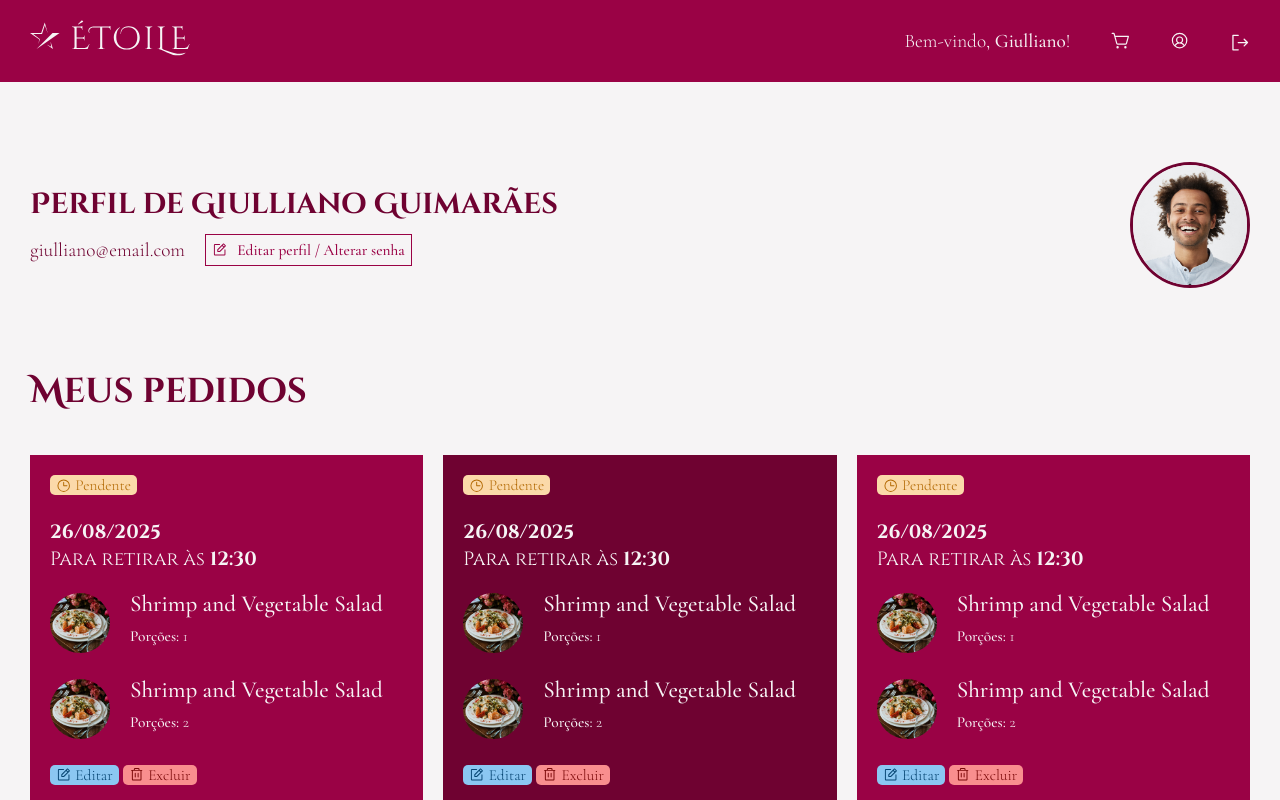
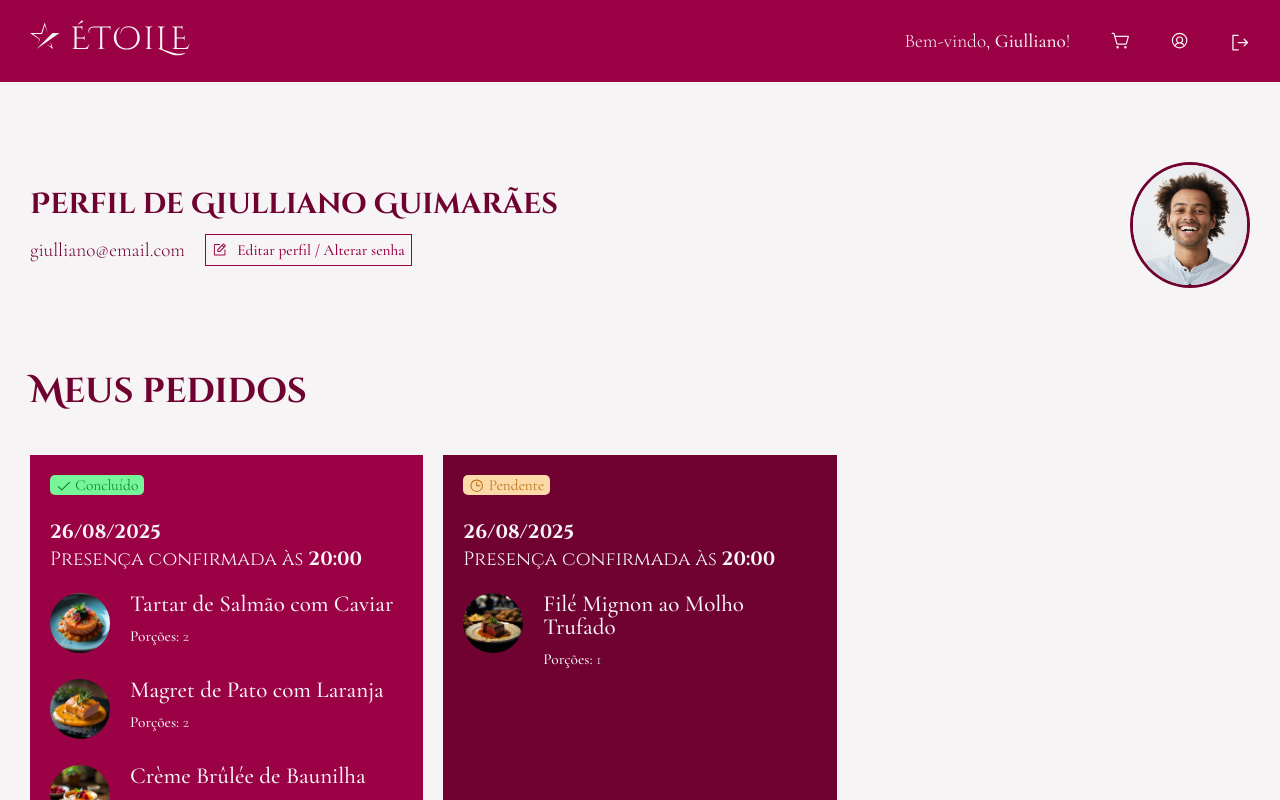
Before and after one commit to giullianoth/Etoile-React, a React (Vite) app: page /perfil in a window 1280 px wide. Shown: the top 800 px of the page. Built offline with nearby package versions, Linux system fonts and the light colour scheme.

Commit message:
página de perfil - funcionalidades de pedidos

```diff
--- a/src/components/Bullet/index.tsx
+++ b/src/components/Bullet/index.tsx
@@ -3,9 +3,11 @@ import styles from "./Bullet.module.css"
 
 type Props = {
     children?: ReactNode
-    type: "success" | "info" | "warning" | "error"
+    type: BulletType
     onClick?: MouseEventHandler
 }
+
+export type BulletType = "success" | "info" | "warning" | "error"
 
 const Bullet = ({ children, type, onClick }: Props) => {
     return (
--- a/src/components/pages/profile/Order/Order.module.css
+++ b/src/components/pages/profile/Order/Order.module.css
@@ -19,40 +19,6 @@
     font-weight: 700;
 }
 
-.order__item {
-    margin-bottom: 20px;
-    display: flex;
-    column-gap: 20px;
-}
-
-.order__itemImage {
-    flex-basis: 60px;
-}
-
-.order__itemImage img {
-    border-radius: 50%;
-}
-
-.order__itemInfo {
-    flex-basis: calc(100% - 60px - 20px);
-}
-
-.order__itemName {
-    margin-bottom: 10px;
-}
-
-.order__itemName h3 {
-    color: inherit;
-    font-family: inherit;
-    font-size: 1.2em;
-    font-weight: var(--font-weight-text-bold);
-    line-height: 1;
-}
-
-.order__itemPortions {
-    font-size: 0.8em;
-}
-
 .order__actions {
     margin-top: auto;
     display: flex;
--- a/src/components/pages/profile/Order/index.tsx
+++ b/src/components/pages/profile/Order/index.tsx
@@ -1,22 +1,51 @@
-import { PiClock, PiNotePencil, PiTrash } from "react-icons/pi"
-import Bullet from "../../../Bullet"
+import { PiCheck, PiClock, PiNotePencil, PiTrash, PiWarningCircle } from "react-icons/pi"
+import Bullet, { type BulletType } from "../../../Bullet"
 import styles from "./Order.module.css"
-import type { MouseEventHandler } from "react"
+import { useEffect, useState, type MouseEventHandler, type ReactNode } from "react"
+import type { IOrder } from "../../../../interfaces/order"
+import type { IconType } from "react-icons"
+import { orderItems } from "../../../../data/order-items"
+import OrderItem from "../OrderItem"
 
 type Props = {
     className?: string
     onEdit?: MouseEventHandler
     onDelete?: MouseEventHandler
     onCancel?: MouseEventHandler
+    order: IOrder
 }
 
-const Order = ({ className, onEdit, onDelete, /*onCancel*/ }: Props) => {
+const Order = ({ className, onEdit, onDelete, /*onCancel,*/ order }: Props) => {
+    const [bulletType, setBulletType] = useState<BulletType | null>(null)
+    const [OrderStatusIcon, setOrderStatusIcon] = useState<IconType | null>(null)
+
+    useEffect(() => {
+        if (order) {
+            switch (order.status) {
+                case "Pendente":
+                    setBulletType("warning")
+                    setOrderStatusIcon(PiClock)
+                    break
+
+                case "Cancelado":
+                    setBulletType("error")
+                    setOrderStatusIcon(PiWarningCircle)
+                    break
+
+                case "Concluído":
+                    setBulletType("success")
+                    setOrderStatusIcon(PiCheck)
+                    break
+            }
+        }
+    }, [order])
+
     return (
         <article className={styles.order + (className ? ` ${className}` : "")}>
             <div className={styles.order__status}>
-                <Bullet type="warning">
-                    <PiClock />
-                    Pendente
+                <Bullet type={bulletType as BulletType}>
+                    {OrderStatusIcon as ReactNode}
+                    {order.status}
                 </Bullet>
             </div>
 
@@ -26,41 +55,15 @@ const Order = ({ className, onEdit, onDelete, /*onCancel*/ }: Props) => {
                 </p>
 
                 <p>
-                    Para retirar às <strong>12:30</strong>
+                    Presença confirmada às <strong>{order.time}</strong>
                 </p>
             </div>
 
-            <article className={styles.order__item}>
-                <div className={styles.order__itemImage}>
-                    <img src="/images/presentation-image-1.jpg" alt="Shrimp and Vegetable Salad" />
-                </div>
-
-                <div className={styles.order__itemInfo}>
-                    <header className={styles.order__itemName}>
-                        <h3>Shrimp and Vegetable Salad</h3>
-                    </header>
-
-                    <p className={styles.order__itemPortions}>
-                        <strong>Porções:</strong> 1
-                    </p>
-                </div>
-            </article>
-
-            <article className={styles.order__item}>
-                <div className={styles.order__itemImage}>
-                    <img src="/images/presentation-image-1.jpg" alt="Shrimp and Vegetable Salad" />
-                </div>
-
-                <div className={styles.order__itemInfo}>
-                    <header className={styles.order__itemName}>
-                        <h3>Shrimp and Vegetable Salad</h3>
-                    </header>
-
-                    <p className={styles.order__itemPortions}>
-                        <strong>Porções:</strong> 2
-                    </p>
-                </div>
-            </article>
+            {orderItems.filter(item => item.orderId === order.id).map(item => (
+                <OrderItem
+                    key={`order-item-${item.id}`}
+                    orderItem={item} />
+            ))}
 
             <div className={styles.order__actions}>
                 <Bullet type="info" onClick={onEdit}>
--- /dev/null
+++ b/src/components/pages/profile/OrderItem/OrderItem.module.css
@@ -0,0 +1,33 @@
+.orderItem {
+    margin-bottom: 20px;
+    display: flex;
+    column-gap: 20px;
+}
+
+.orderItem__image {
+    flex-basis: 60px;
+}
+
+.orderItem__image img {
+    border-radius: 50%;
+}
+
+.orderItem__info {
+    flex-basis: calc(100% - 60px - 20px);
+}
+
+.orderItem__name {
+    margin-bottom: 10px;
+}
+
+.orderItem__name h3 {
+    color: inherit;
+    font-family: inherit;
+    font-size: 1.2em;
+    font-weight: var(--font-weight-text-bold);
+    line-height: 1;
+}
+
+.orderItem__portions {
+    font-size: 0.8em;
+}
--- /dev/null
+++ b/src/components/pages/profile/OrderItem/index.tsx
@@ -0,0 +1,31 @@
+import { plates } from "../../../../data/plates"
+import type { IOrderItem } from "../../../../interfaces/order"
+import styles from "./OrderItem.module.css"
+
+type Props = {
+    orderItem: IOrderItem
+}
+
+const OrderItem = ({ orderItem }: Props) => {
+    const plate = plates.find(plate => orderItem.plateId === plate.id)
+
+    return (
+        <article className={styles.orderItem}>
+            <div className={styles.orderItem__image}>
+                <img src={plate?.image ? `/images/plates/${plate.image}` : "/images/no-image.jpg"} alt={plate?.name} />
+            </div>
+
+            <div className={styles.orderItem__info}>
+                <header className={styles.orderItem__name}>
+                    <h3>{plate?.name}</h3>
+                </header>
+
+                <p className={styles.orderItem__portions}>
+                    <strong>Porções:</strong> {orderItem.quantity}
+                </p>
+            </div>
+        </article>
+    )
+}
+
+export default OrderItem
--- a/src/components/pages/profile/Orders/index.tsx
+++ b/src/components/pages/profile/Orders/index.tsx
@@ -1,4 +1,4 @@
-// import { Link } from "react-router-dom"
+import { Link } from "react-router-dom"
 import Container from "../../../Container"
 import styles from "./Orders.module.css"
 import Grid from "../../../Grid"
@@ -9,8 +9,13 @@ import EditOrder from "../Edit/Order"
 import DeleteOrder from "../Edit/DeleteOrder"
 import CancelItem from "../Edit/CancelItem"
 import CancelOrder from "../Edit/CancelOrder"
+import type { IOrder } from "../../../../interfaces/order"
 
-const Orders = () => {
+type Props = {
+    orders: IOrder[]
+}
+
+const Orders = ({ orders }: Props) => {
     const [editIsOpen, setEditIsOpen] = useState<boolean>(false)
     const [cancelOrderIsOpen, setCancelOrderIsOpen] = useState<boolean>(false)
     const [cancelItemIsOpen, setCancelItemIsOpen] = useState<boolean>(false)
@@ -24,26 +29,21 @@ const Orders = () => {
                         <h2>Meus pedidos</h2>
                     </header>
 
-                    {/* <p className={styles.order__empty}>
-                    Você ainda não tem pedidos. <Link to="/pratos">Clique aqui e veja nossas especialidades!</Link>
-                </p> */}
+                    {orders && orders.length
+                        ? <Grid columns={3}>
+                            {orders.map(order => (
+                                <Order
+                                    key={`order-${order.id}`}
+                                    className={styles.orders__order}
+                                    onEdit={() => setEditIsOpen(true)}
+                                    onCancel={() => setCancelOrderIsOpen(true)}
+                                    order={order} />
+                            ))}
+                        </Grid>
 
-                    <Grid columns={3}>
-                        <Order
-                            className={styles.orders__order}
-                            onEdit={() => setEditIsOpen(true)}
-                            onCancel={() => setCancelOrderIsOpen(true)} />
-
-                        <Order
-                            className={styles.orders__order}
-                            onEdit={() => setEditIsOpen(true)}
-                            onDelete={() => setDeleteOrderIsOpen(true)} />
-
-                        <Order
-                            className={styles.orders__order}
-                            onEdit={() => setEditIsOpen(true)}
-                            onDelete={() => setDeleteOrderIsOpen(true)} />
-                    </Grid>
+                        : <p className={styles.order__empty}>
+                            Você ainda não tem pedidos. <Link to="/pratos">Clique aqui e veja nossas especialidades!</Link>
+                        </p>}
                 </Container>
             </section>
 
@@ -83,8 +83,8 @@ const Orders = () => {
                 closeTimeoutMS={300}
                 className="modal"
                 overlayClassName="modal-overlay">
-                    <CancelOrder onCancel={() => setCancelOrderIsOpen(false)} />
-                </Modal>
+                <CancelOrder onCancel={() => setCancelOrderIsOpen(false)} />
+            </Modal>
         </>
     )
 }
--- /dev/null
+++ b/src/data/order-items.ts
@@ -0,0 +1,4 @@
+import type { IOrderItem } from "../interfaces/order"
+import data from "./data.json"
+
+export const orderItems: IOrderItem[] = data.orderItems
--- /dev/null
+++ b/src/data/orders.ts
@@ -0,0 +1,4 @@
+import type { IOrder } from "../interfaces/order"
+import data from "./data.json"
+
+export const orders: IOrder[] = data.orders
--- a/src/pages/Profile/index.tsx
+++ b/src/pages/Profile/index.tsx
@@ -1,14 +1,16 @@
 import Orders from "../../components/pages/profile/Orders"
 import User from "../../components/pages/profile/User"
+import { orders } from "../../data/orders"
 import { users } from "../../data/users"
 
 const Profile = () => {
   const user = users[0]
+  const userOrders = orders.filter(order => order.userId === user.id)
 
   return (
     <>
       <User user={user} />
-      <Orders />
+      <Orders orders={userOrders} />
     </>
   )
 }
```
